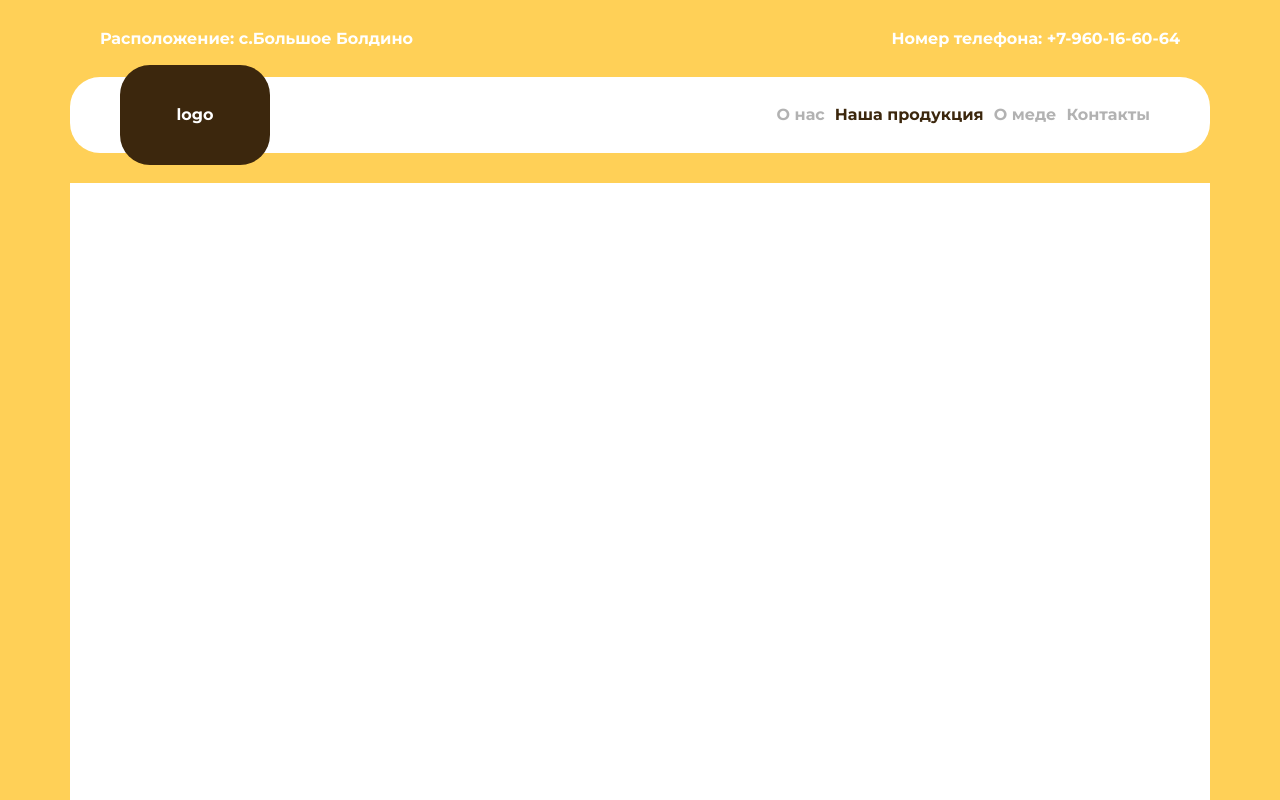
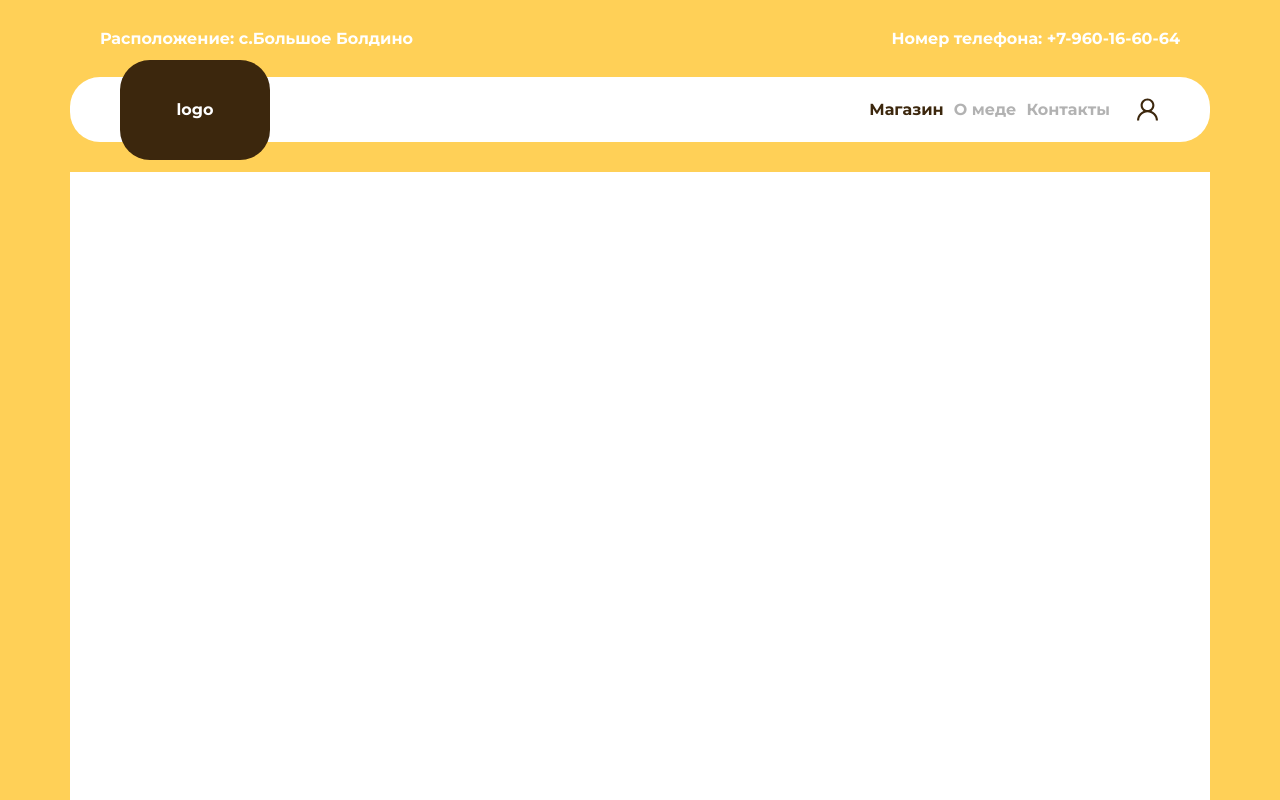
Before and after one commit to dhsoul13/honey_shop, a React (Create React App) app: page /dev/header in a window 1280 px wide. Built offline with nearby package versions, Linux system fonts and the light colour scheme.

Commit message:
feat: :zap: Изменен роутинг и  header

```diff
--- a/src/components/ui/header/constant.ts
+++ b/src/components/ui/header/constant.ts
@@ -1,3 +1,5 @@
+import { routes } from 'src/router';
+
 interface IHeaderLink {
   title: string;
   link: string;
@@ -6,23 +8,18 @@ interface IHeaderLink {
 
 export const headerLink: Array<IHeaderLink> = [
   {
-    title: 'О нас',
-    link: '/dev/header',
-    disable: true,
-  },
-  {
-    title: 'Наша продукция',
-    link: `./shop`,
+    title: 'Магазин',
+    link: '/shop',
     disable: false,
   },
   {
     title: 'О меде',
-    link: '/dev/header',
+    link: '/honey',
     disable: true,
   },
   {
     title: 'Контакты',
-    link: '/dev/header',
+    link: '/contact ',
     disable: true,
   },
 ];
--- a/src/components/ui/header/header.module.scss
+++ b/src/components/ui/header/header.module.scss
@@ -50,7 +50,7 @@
         color: $color_type_2;
       }
       .header_content_list {
-        padding: 30px 0px 30px;
+        padding: 20px 0px 20px;
         display: flex;
 
         background-color: $color_type_2;
@@ -62,9 +62,17 @@
           margin-right: 50px;
           justify-content: flex-end;
           width: 100%;
+          align-items: center;
 
           .header__link {
             margin-right: 10px;
+          }
+
+          .header_authenticator {
+            margin-left: 15px;
+            .link_svg {
+              font-size: 25px;
+            }
           }
         }
       }
--- a/src/components/ui/header/index.tsx
+++ b/src/components/ui/header/index.tsx
@@ -2,6 +2,17 @@ import { useNavigate } from 'react-router-dom';
 import { headerLink } from './constant';
 import styles from './header.module.scss';
 import { MainButton } from '../buttons';
+import { LockOutlined, UserOutlined } from '@ant-design/icons';
+
+const RenderSvgWithoutAuth: React.FC<{ isAuth?: boolean }> = ({
+  isAuth = true,
+}) => {
+  if (isAuth) {
+    return <UserOutlined className={styles.link_svg} />;
+  } else {
+    return <LockOutlined className={styles.link_svg} />;
+  }
+};
 
 export const Header: React.FC = () => {
   const navigate = useNavigate();
@@ -28,6 +39,12 @@ export const Header: React.FC = () => {
                   {el.title}
                 </MainButton>
               ))}
+              <MainButton
+                cn={styles.header_authenticator}
+                type="link"
+              >
+                <RenderSvgWithoutAuth />
+              </MainButton>
             </div>
           </div>
         </div>
--- a/src/router/routes.tsx
+++ b/src/router/routes.tsx
@@ -1,21 +1,11 @@
-interface IRoutes {
-  visibleNameRouter: string;
-  path: string;
-}
-
-export const routes: Record<string, IRoutes> = {
+export const routes: TRoutes = {
   home: {
     visibleNameRouter: 'Главная страница',
     path: '/',
   },
-  about: { visibleNameRouter: 'О нас', path: './about' },
   shop: {
     visibleNameRouter: 'Наша продукция',
     path: '/shop',
-  },
-  place: {
-    visibleNameRouter: 'Наши пасики',
-    path: '/place',
   },
   honey: {
     visibleNameRouter: 'О меде',
@@ -31,7 +21,7 @@ export const routes: Record<string, IRoutes> = {
   },
 };
 
-export const devroutes: Record<string, IRoutes> = {
+export const devroutes: TRoutesDev = {
   header: {
     visibleNameRouter: 'Header',
     path: '/dev/header',
```
Also changed, not shown: src/interface/route.interface.ts (added, +10 -0 lines).
